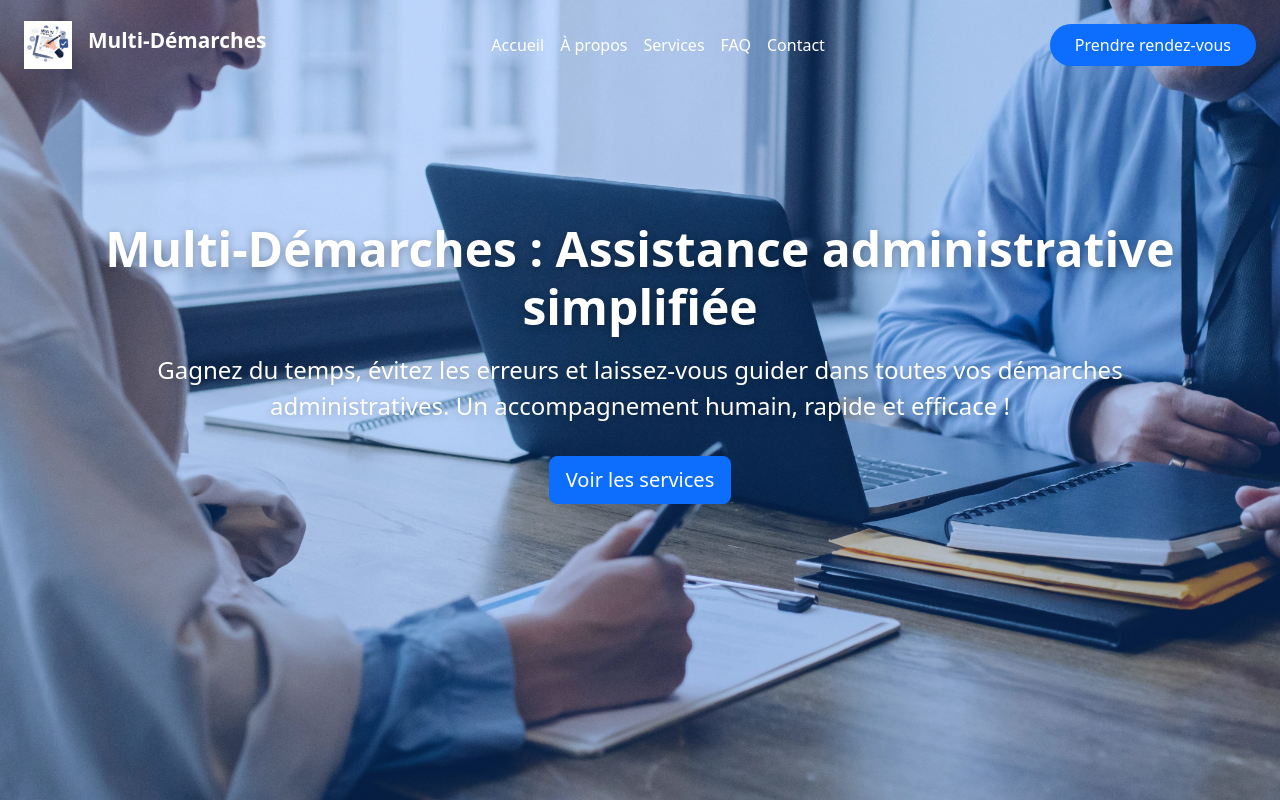
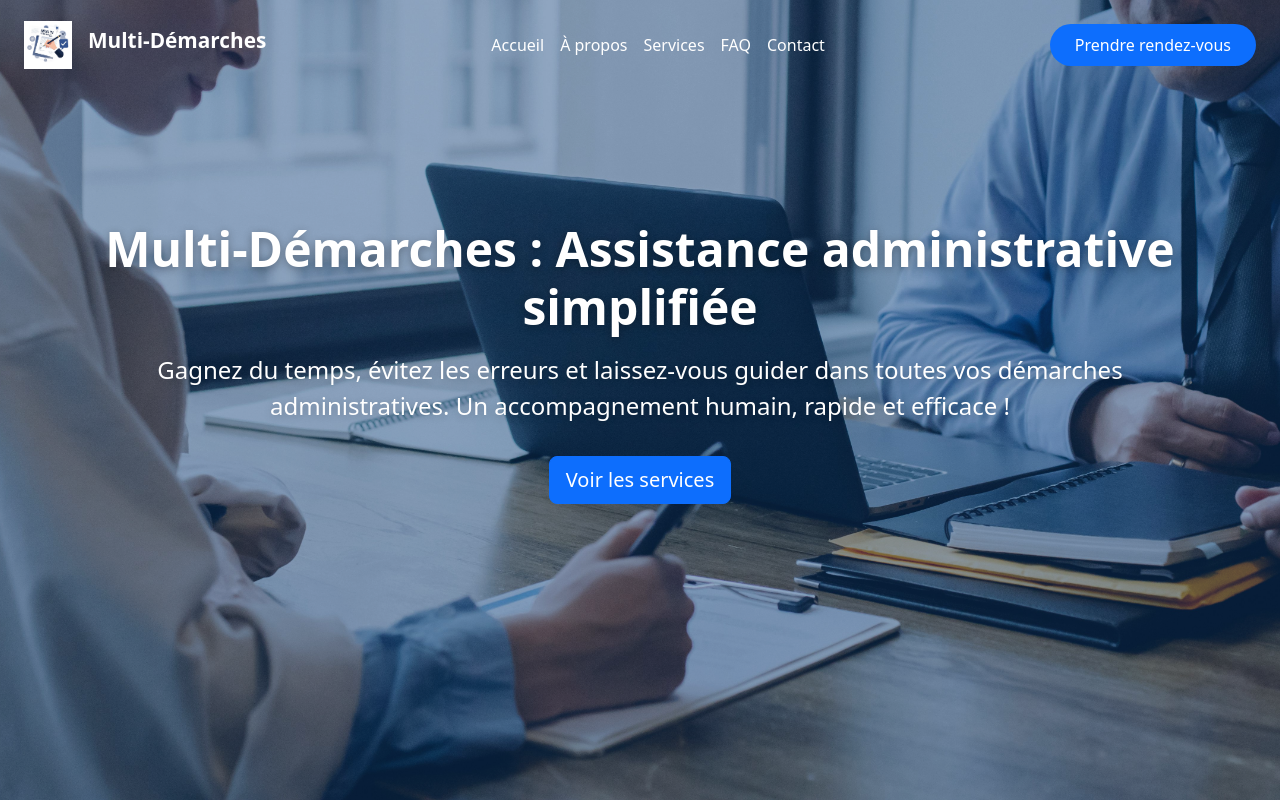
Before and after one commit to Sullivankow/multidemarches, a PHP site: page / in a window 1280 px wide. Run offline with PHP 8.4, Linux system fonts and the light colour scheme.

Commit message:
Edited background filter

```diff
--- a/asset/css/override-bootstrap.css
+++ b/asset/css/override-bootstrap.css
@@ -141,7 +141,7 @@
     left: 0;
     width: 100%;
     height: 100%;
-    background: rgba(13,110,253,0.25); /* bleu un peu plus foncé */
+    background: rgba(13, 60, 120, 0.45); /* bleu foncé, plus sombre */
     z-index: 1;
 }
 
```
